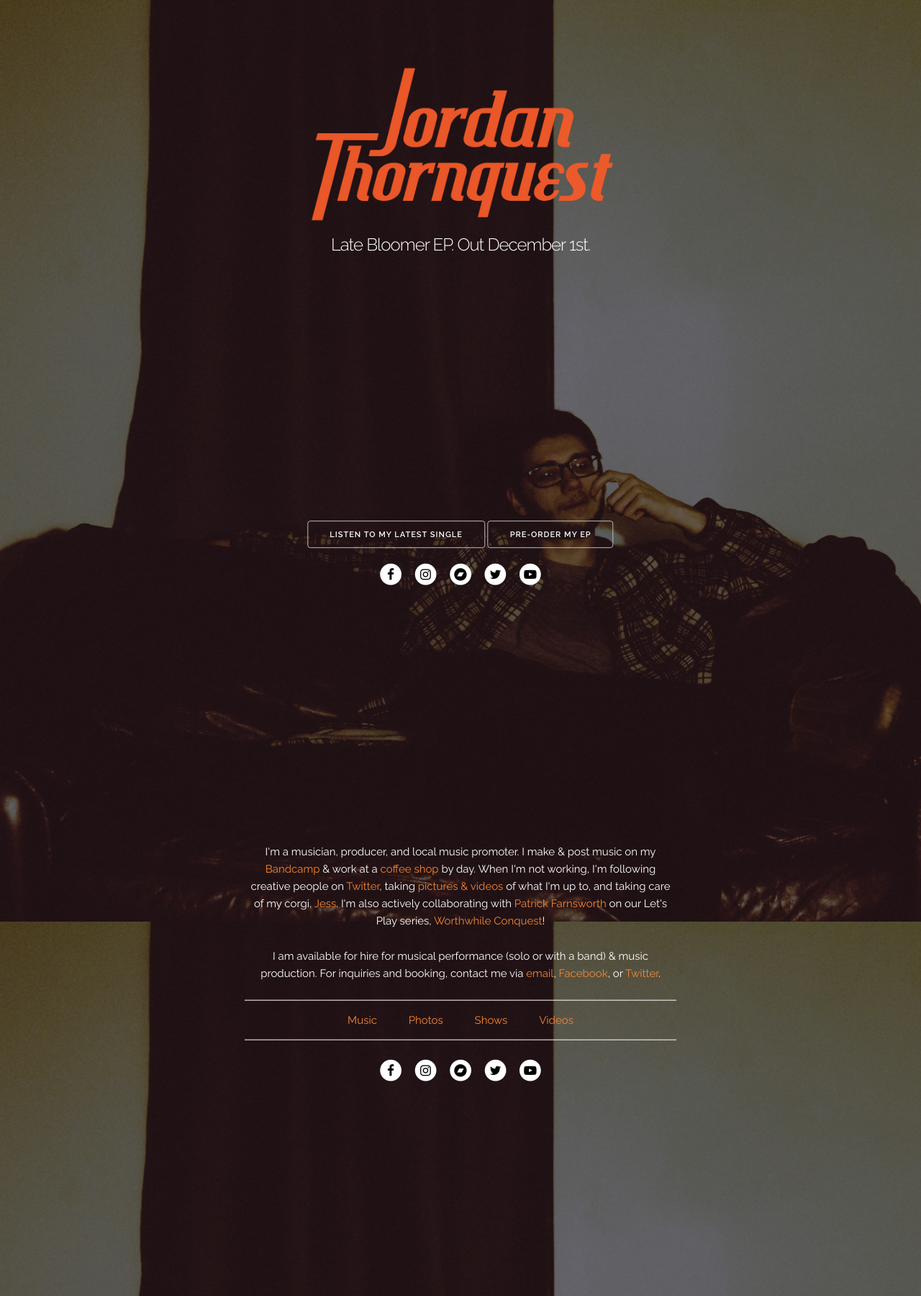
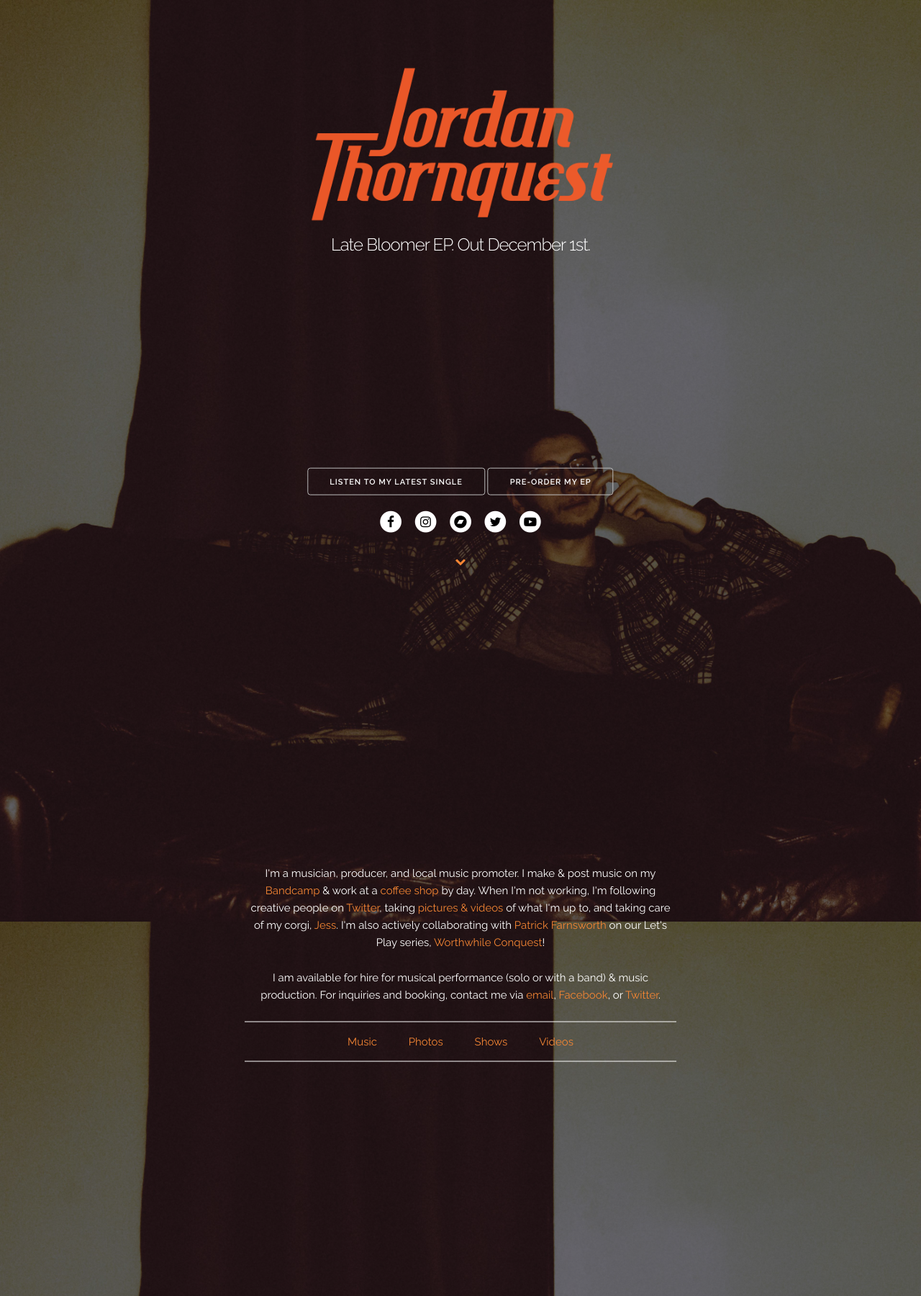
Before and after one commit to jordanthornquest/mains-and-monitors, a Jekyll site: the page built from index.html, in a window 1280 px wide. Shown: the whole page at 72% size. Built offline with Jekyll 4.4.1, drawn with Linux system fonts in a browser that asks for light colours; nearby versions of some CDN libraries.

Commit message:
Update index.html

```diff
--- a/index.html
+++ b/index.html
@@ -29,6 +29,7 @@
             <li><a href="https://youtube.com/jordanthornquest"><span class="fa-stack fa-lg"><i class="fa fa-circle fa-stack-2x"></i><i class="fa fa-youtube-play fa-stack-1x fa-inverse"></i></span></a></li>
           </ul>
         </div>
+        <p class="down-arrow"><a href="https://www.facebook.com/jordanthornquestofficial"><i class="fa fa-chevron-down" aria-hidden="true"></i></a></p>
       </div>
     </div>
   </div>
@@ -45,6 +46,7 @@
         <li><a href="https://youtube.com/jordanthornquest">Videos</a></li>
       </ul>
     </nav>
+    <div class="mobile-social">
       <div class="social">
         <ul>
           <li><a href="https://www.facebook.com/jordanthornquestofficial"><span class="fa-stack fa-lg"><i class="fa fa-circle fa-stack-2x"></i><i class="fa fa-facebook fa-stack-1x fa-inverse"></i></span></a></li>
@@ -53,6 +55,7 @@
           <li><a href="https://twitter.com/jsthornquest"><span class="fa-stack fa-lg"><i class="fa fa-circle fa-stack-2x"></i><i class="fa fa-twitter fa-stack-1x fa-inverse"></i></span></a></li>
           <li><a href="https://youtube.com/jordanthornquest"><span class="fa-stack fa-lg"><i class="fa fa-circle fa-stack-2x"></i><i class="fa fa-youtube-play fa-stack-1x fa-inverse"></i></span></a></li>
         </ul>
+      </div>
     </div>
   </div>
 </div>
```
Lines whose indentation alone changed are shown as unchanged.
